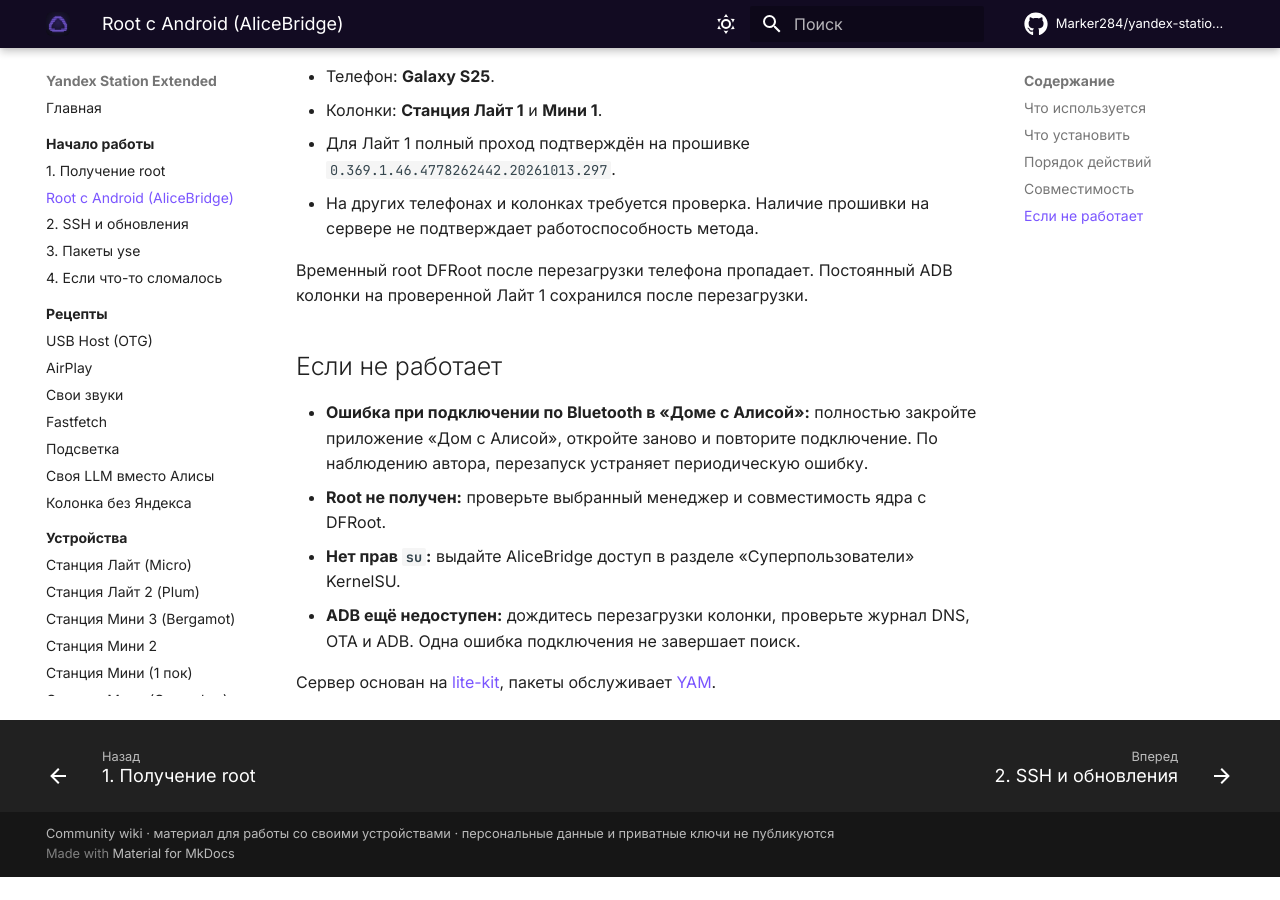
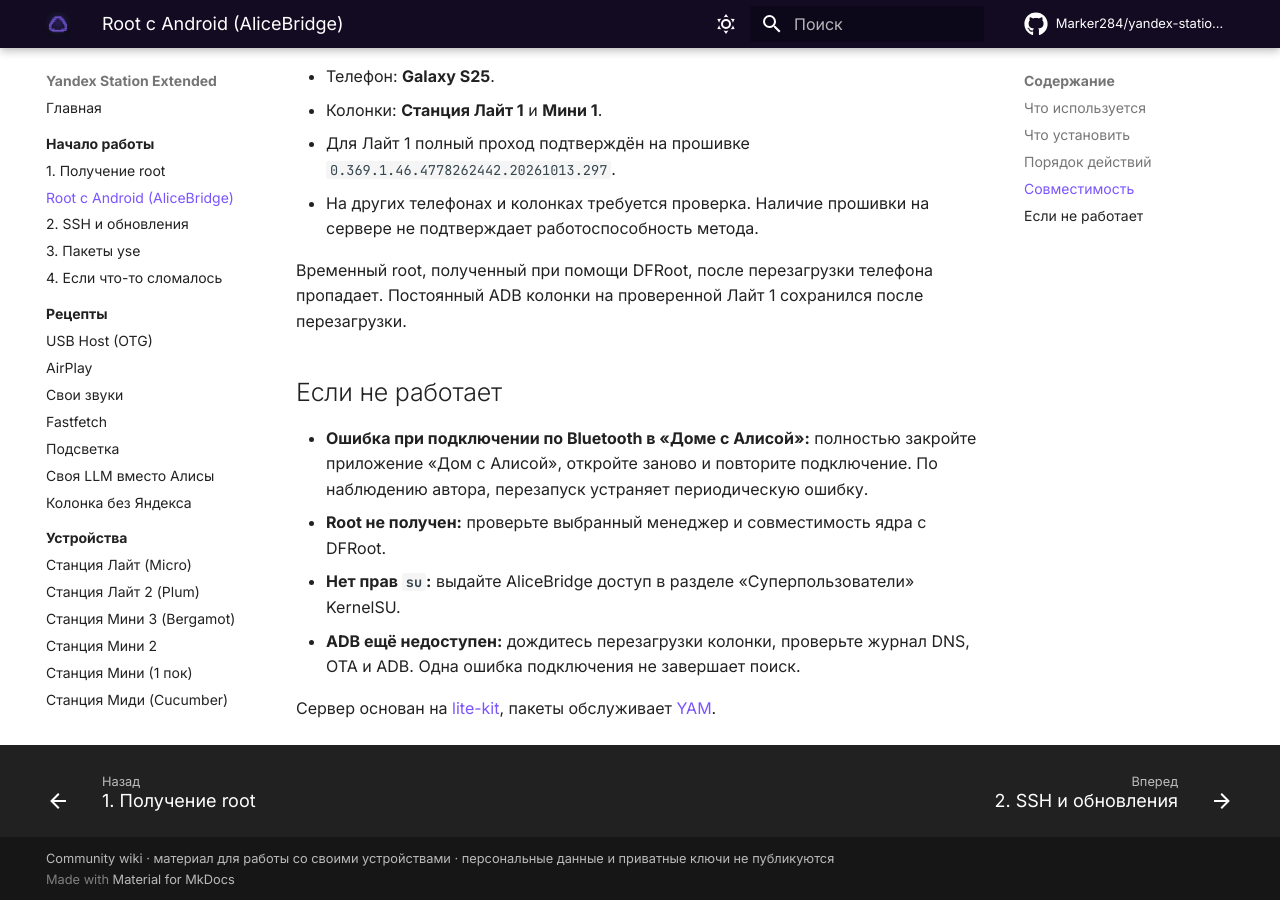
Before and after one commit to Kastle86/yandex-station-extended, an MkDocs documentation site: the page built from docs/start/root-android.md, in a window 1280 px wide and 900 px high, scrolled down 1540 px. Built offline with MkDocs 1.6.1 and Material for MkDocs 9.7.7, drawn with Linux system fonts in a browser that asks for light colours; comment, search, counter and statistics services are not loaded; before the commit the page ends 2417 px from its top, so only the background shows below that.

Commit message:
docs: clarify temporary root obtained with DFRoot

```diff
--- a/docs/start/root-android.md
+++ b/docs/start/root-android.md
@@ -32,7 +32,7 @@
 - Для Лайт 1 полный проход подтверждён на прошивке `0.369.1.46.4778262442.20261013.297`.
 - На других телефонах и колонках требуется проверка. Наличие прошивки на сервере не подтверждает работоспособность метода.
 
-Временный root DFRoot после перезагрузки телефона пропадает. Постоянный ADB колонки на проверенной Лайт 1 сохранился после перезагрузки.
+Временный root, полученный при помощи DFRoot, после перезагрузки телефона пропадает. Постоянный ADB колонки на проверенной Лайт 1 сохранился после перезагрузки.
 
 ## Если не работает
 
```
